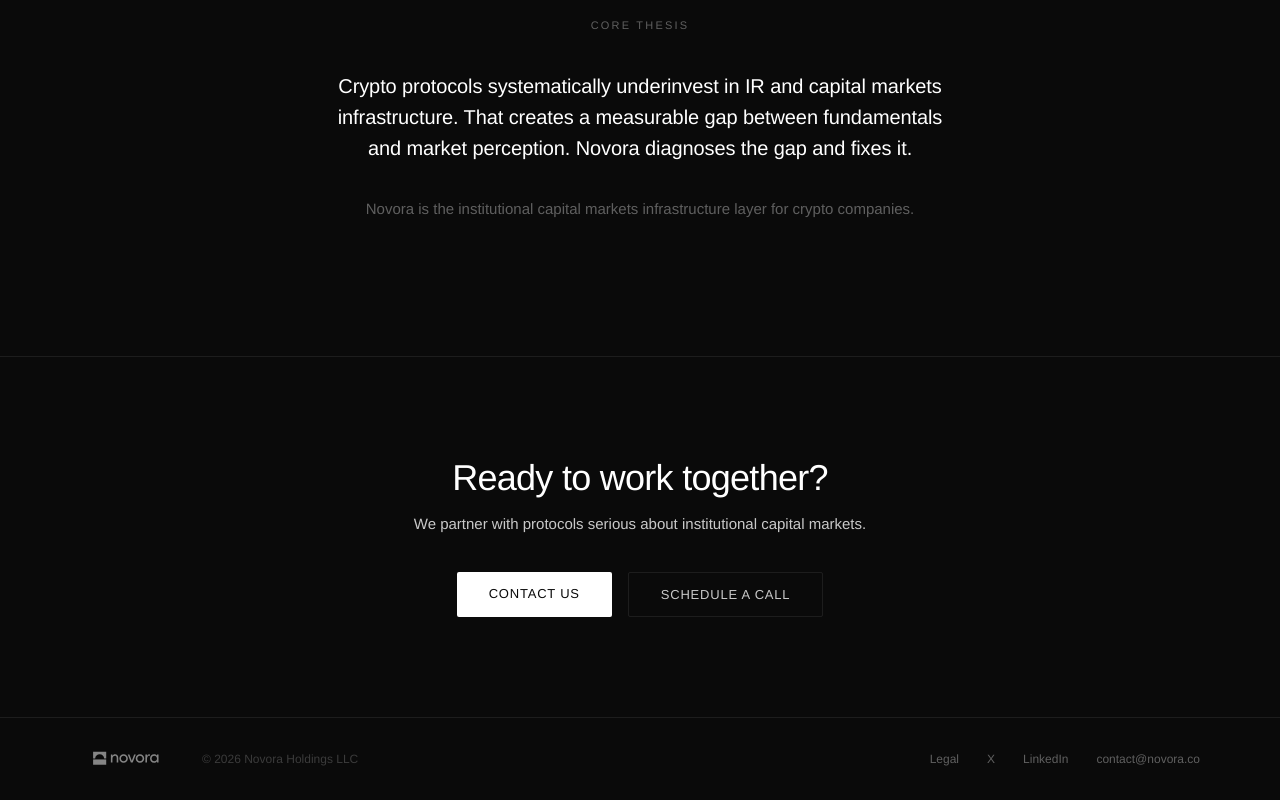
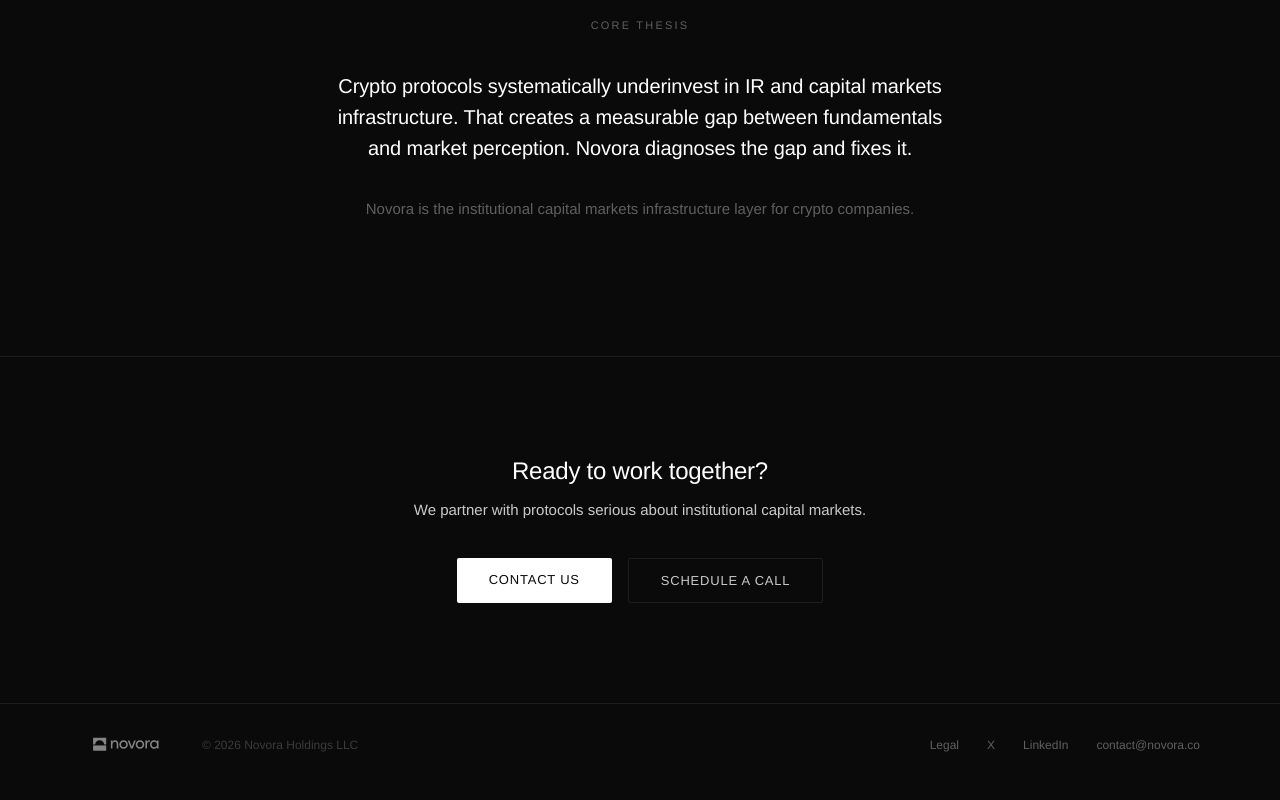
Before and after one commit to connrking/novora-site, a Next.js app: page / in a window 1280 px wide. Shown: the part 2764-3564 px from the top of the page. Built offline with nearby package versions, Linux system fonts and the light colour scheme.

Commit message:
update: CTA section headline to match thesis weight

```diff
--- a/app/page.jsx
+++ b/app/page.jsx
@@ -150,7 +150,7 @@
       {/* CTA */}
       <section className="section-pad section-v-pad" style={{ padding: "100px 80px", borderTop: `0.5px solid ${C.border}`, background: C.bg, textAlign: "center" }}>
         <FadeIn>
-          <h2 className="section-h2" style={{ fontFamily: F.h, fontSize: 36, fontWeight: 300, color: C.white, letterSpacing: "-0.02em", margin: "0 0 16px" }}>Ready to work together?</h2>
+          <h2 className="section-h2" style={{ fontFamily: F.h, fontSize: 24, fontWeight: 400, color: C.white, letterSpacing: "-0.01em", margin: "0 0 16px" }}>Ready to work together?</h2>
           <p style={{ fontFamily: F.h, fontSize: 15, color: C.gray200, fontWeight: 400, marginBottom: 40 }}>We partner with protocols serious about institutional capital markets.</p>
           <div className="cta-row" style={{ display: "flex", gap: 16, justifyContent: "center" }}>
             <a href="mailto:contact@novora.co" style={{ fontFamily: F.h, fontSize: 13, letterSpacing: "0.06em", fontWeight: 500, color: C.bg, background: C.white, padding: "14px 32px", textDecoration: "none", borderRadius: 2 }}>CONTACT US</a>
```
